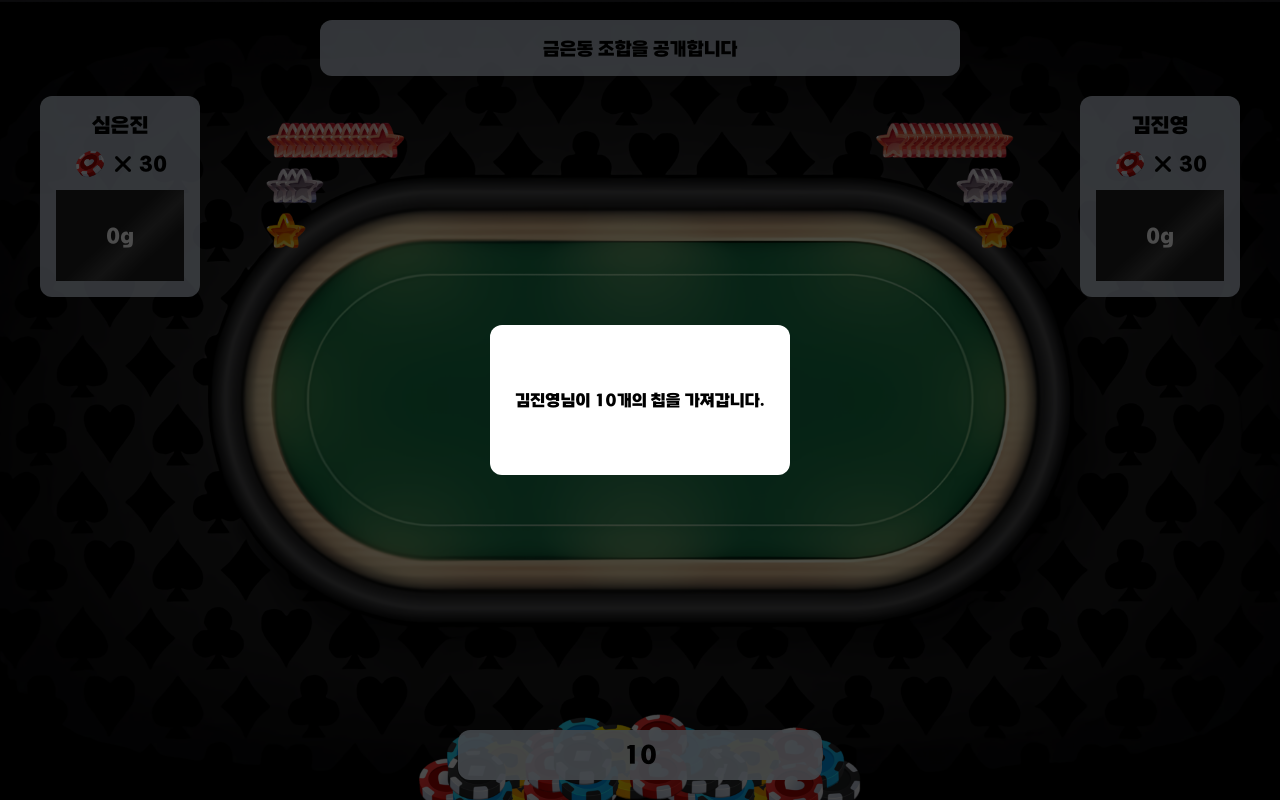
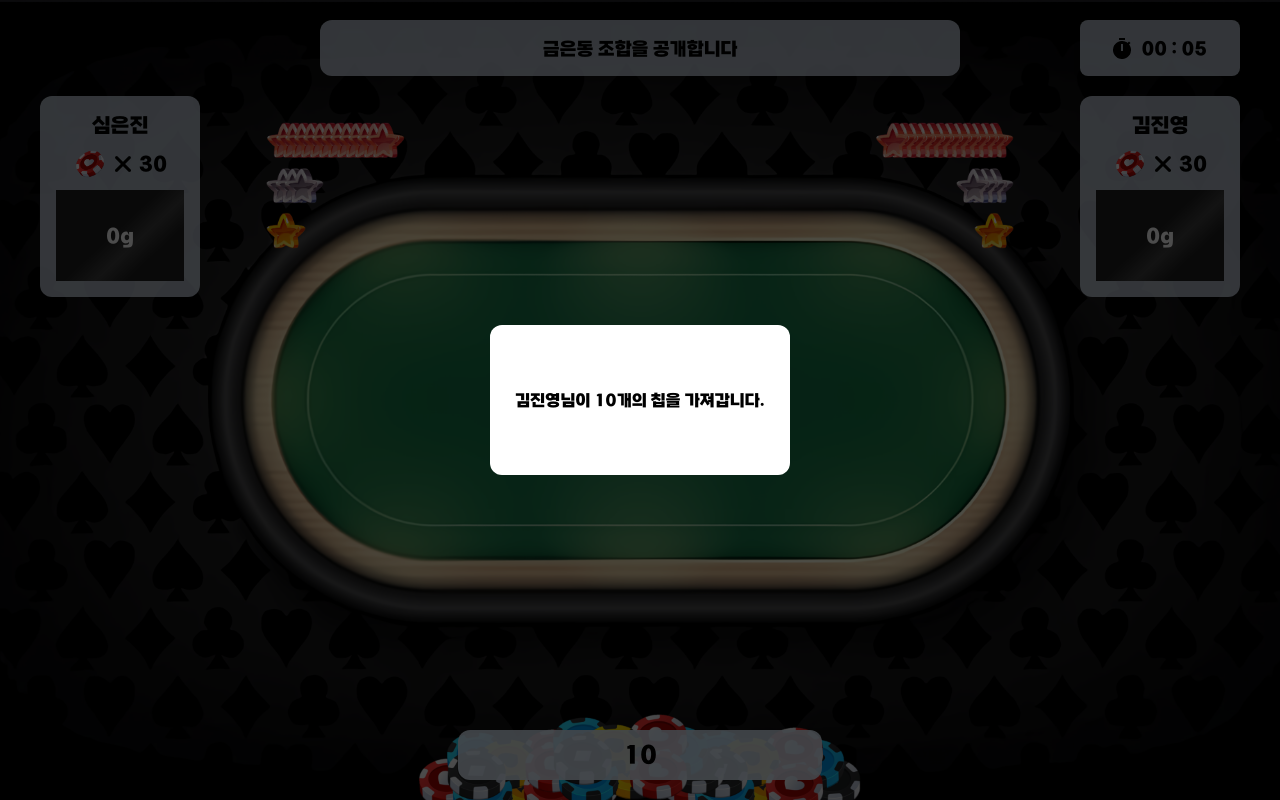
Before and after one commit to LEEILHO/MaengMaengGameLand, a Next.js app in the folder frontend/: page /gsb/game-room/1 in a window 1280 px wide. Built offline with nearby package versions, Linux system fonts and the light colour scheme.

Commit message:
Feat(gsb): BarTimer 적용

```diff
--- a/frontend/src/app/gsb/game-room/[roomId]/page.tsx
+++ b/frontend/src/app/gsb/game-room/[roomId]/page.tsx
@@ -12,6 +12,7 @@ import CombinationGsb from '@components/gsb/client/CombinationGsb'
 import Betting from '@components/gsb/client/Betting'
 import BettingStatus from '@components/gsb/client/BettingStatus'
 import RoundResult from '@components/gsb/client/RoundResult'
+import BarTimer from '@components/common/clients/BarTimer'
 
 const GameRoom = () => {
   // 전광판 하나로 해서 상황에 따라 메세지만 바꾸기
@@ -23,6 +24,7 @@ const GameRoom = () => {
     <S.GameRoomContainer>
       <S.TopRow>
         <S.DisplayBoard>{displayMessage}</S.DisplayBoard>
+        <BarTimer time={10} />
       </S.TopRow>
       <S.CenterRow>
         <PlayerCard nickname="심은진" chipsPlayerHas={30} weight={0} />
--- /dev/null
+++ b/frontend/src/components/common/clients/BarTimer.tsx
@@ -0,0 +1,37 @@
+'use client'
+
+import { useEffect, useState } from 'react'
+import * as S from '@styles/common/BarTimer.styled'
+import { secondsToMinutesAndSeconds } from '@utils/common/timer'
+import { images } from '@constants/images'
+
+type Props = {
+  height?: number
+  width?: number
+  fontSize?: number
+  time: number
+}
+
+const BarTimer = ({ height, width, fontSize, time }: Props) => {
+  const [currentTime, setCurrentTime] = useState(0)
+  const timeRemaining = time - currentTime
+
+  useEffect(() => {
+    if (currentTime < time) {
+      const timerId = setTimeout(() => setCurrentTime(currentTime + 1), 1000)
+      return () => clearTimeout(timerId) // 타이머 정리
+    }
+    // if (currentTime === time) {
+    //   console.log('타임 오버')
+    // }
+  }, [currentTime])
+
+  return (
+    <S.BarTimerContainer>
+      <img src={images.common.header.timer} />
+      {secondsToMinutesAndSeconds(timeRemaining)}
+    </S.BarTimerContainer>
+  )
+}
+
+export default BarTimer
--- a/frontend/src/constants/images.ts
+++ b/frontend/src/constants/images.ts
@@ -10,6 +10,7 @@ export const images = {
       dummyProfile: '/images/common/dummyProfile.png',
       alarm: '/images/common/ic-alarm.png',
       back: '/images/common/ic-arrow-back.png',
+      timer: '/images/common/ic-timer.png',
     },
     leftArrow: '/images/common/ic-left-arrow.png',
   },
--- /dev/null
+++ b/frontend/src/styles/common/BarTimer.styled.ts
@@ -0,0 +1,28 @@
+import { styled } from 'styled-components'
+
+interface BarTimerProps extends React.HTMLProps<HTMLDivElement> {
+  height?: number
+  width?: number
+  fontSize?: number
+}
+
+export const BarTimerContainer = styled.div<BarTimerProps>`
+  display: flex;
+  justify-content: center;
+  align-items: center;
+  border-radius: 8px;
+  background: rgba(228, 241, 255, 0.75);
+  box-shadow: 4px 8px 10px 0px rgba(0, 0, 0, 0.25);
+  padding: 16px 33px;
+  color: #000;
+  text-align: center;
+  font-size: 18px;
+  font-weight: 700;
+  line-height: normal;
+
+  gap: 10px;
+
+  position: fixed;
+  top: 20px;
+  right: 40px;
+`
```
Also changed, not shown: frontend/public/images/common/ic-timer.png (added).
